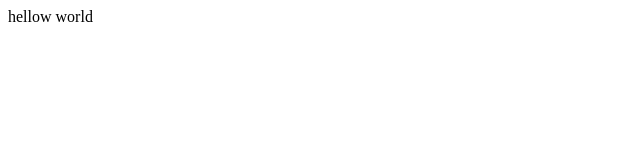
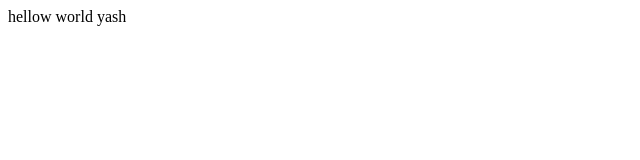
Before and after one commit to Utkarsh2201/uvjuction, a plain HTML site: page index.html in a window 1280 px wide. Shown: the full height of the page, 0-640 px from the left. Drawn offline with Linux system fonts and the light colour scheme.

Commit message:
Add new chamges in index

```diff
--- a/index.html
+++ b/index.html
@@ -1 +1 @@
-<p>hellow world</p>
+<p>hellow world yash</p>
```
